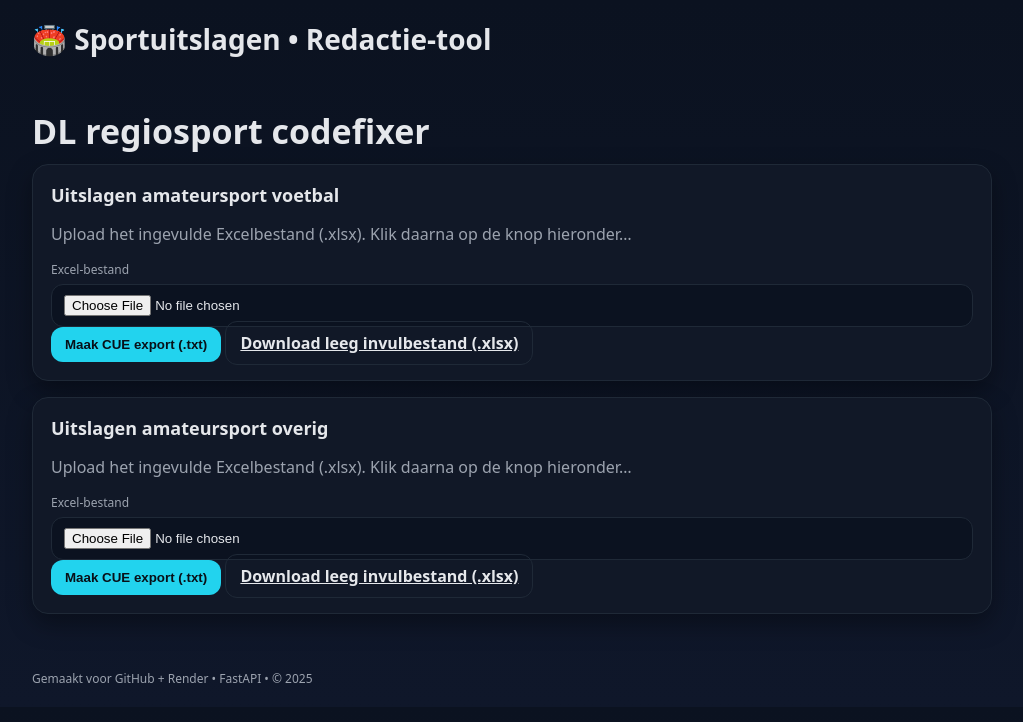
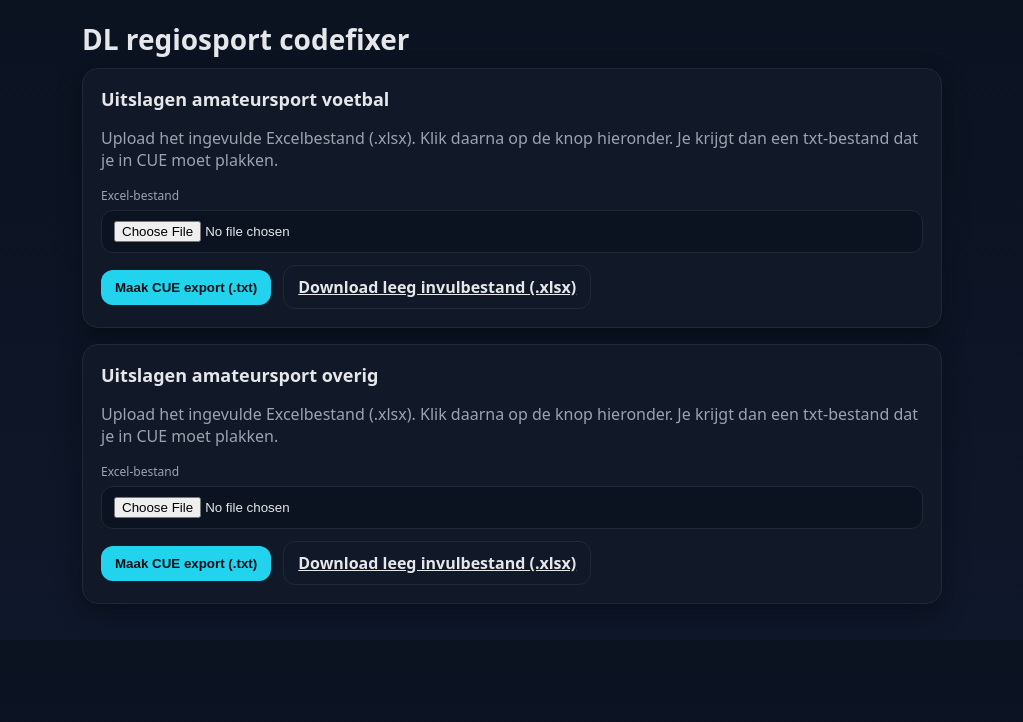
Before and after one commit to roel1983o/DL-regiosport-poging2, a FastAPI app: page / in a window 1280 px wide. Shown: the top 722 px of the page, without its empty margins (128-1151 px from the left). Run offline with FastAPI, Linux system fonts and the light colour scheme.

Commit message:
Update index.html

```diff
--- a/app/templates/index.html
+++ b/app/templates/index.html
@@ -1,49 +1,71 @@
-{% extends "base.html" %}
-{% block content %}
-  <section class="titlewrap">
-    <h1 class="page-title">DL regiosport codefixer</h1>
-  </section>
+<!doctype html>
+<html lang="nl">
+<head>
+  <meta charset="utf-8" />
+  <meta name="viewport" content="width=device-width, initial-scale=1" />
+  <title>DL regiosport codefixer</title>
+  <link rel="stylesheet" href="/static/styles.css" />
+  <style>
+    .actions { display:flex; gap:12px; align-items:center; margin-top:12px; }
+    .ghost { background: transparent; border: 1px solid var(--border); color: var(--text); }
+    .ghost:hover { border-color: var(--accent); }
+    .wrap { max-width: 900px; margin: 0 auto; }
+  </style>
+</head>
+<body>
+  <main class="container wrap">
+    <h1>DL regiosport codefixer</h1>
 
-  <!-- VOETBAL -->
+    {% if error %}
+      <div class="error">{{ error }}</div>
+    {% endif %}
+
+    <!-- ============= VOETBAL ============= -->
     <section class="card">
       <h2>Uitslagen amateursport voetbal</h2>
-  <p class="muted">Upload het ingevulde Excelbestand (.xlsx). Klik daarna op de knop hieronder…</p>
+      <p class="muted">
+        Upload het ingevulde Excelbestand (.xlsx). Klik daarna op de knop hieronder.
+        Je krijgt dan een txt-bestand dat je in CUE moet plakken.
+      </p>
 
-  <form id="form-voetbal" method="post" action="/process" enctype="multipart/form-data">
-  <input type="hidden" name="pipeline" value="A">
+      <form id="form-voetbal" method="post" action="/process" enctype="multipart/form-data" novalidate>
+        <input type="hidden" name="pipeline" value="A" />
         <div>
           <label class="label" for="file-voetbal">Excel-bestand</label>
-    <input id="file-voetbal" type="file" name="file_voetbal" accept=".xlsx" required class="input">
+          <input id="file-voetbal" class="input" type="file" name="file_voetbal" accept=".xlsx" required />
         </div>
+
         <div class="actions">
-    <button type="submit" class="btn">Maak CUE export (.txt)</button>
+          <button type="submit" class="btn" id="submit-voetbal">Maak CUE export (.txt)</button>
           <a class="btn ghost" href="/static/templates/Invulbestand_amateursport_voetbal.xlsx" download>
             Download leeg invulbestand (.xlsx)
           </a>
         </div>
       </form>
-
     </section>
 
-<!-- OVERIG -->
+    <!-- ============= OVERIG ============= -->
     <section class="card">
       <h2>Uitslagen amateursport overig</h2>
-  <p class="muted">Upload het ingevulde Excelbestand (.xlsx). Klik daarna op de knop hieronder…</p>
+      <p class="muted">
+        Upload het ingevulde Excelbestand (.xlsx). Klik daarna op de knop hieronder.
+        Je krijgt dan een txt-bestand dat je in CUE moet plakken.
+      </p>
 
-  <form id="form-overig" method="post" action="/process" enctype="multipart/form-data">
-  <input type="hidden" name="pipeline" value="B">
+      <form id="form-overig" method="post" action="/process" enctype="multipart/form-data" novalidate>
+        <input type="hidden" name="pipeline" value="B" />
         <div>
           <label class="label" for="file-overig">Excel-bestand</label>
-    <input id="file-overig" type="file" name="file_overig" accept=".xlsx" required class="input">
+          <input id="file-overig" class="input" type="file" name="file_overig" accept=".xlsx" required />
         </div>
+
         <div class="actions">
-    <button type="submit" class="btn">Maak CUE export (.txt)</button>
+          <button type="submit" class="btn" id="submit-overig">Maak CUE export (.txt)</button>
           <a class="btn ghost" href="/static/templates/Invulbestand_amateursport_overig.xlsx" download>
             Download leeg invulbestand (.xlsx)
           </a>
         </div>
       </form>
-
     </section>
 
     {% if ok %}
@@ -72,4 +94,28 @@
         </div>
       </section>
     {% endif %}
-{% endblock %}
+  </main>
+
+  <script>
+    function copyPreview() {
+      const el = document.getElementById('preview');
+      if (!el) return;
+      navigator.clipboard.writeText(el.value || el.innerText || '').then(() => {
+        const btn = document.getElementById('copyBtn');
+        if (btn) { btn.innerText = 'Gekopieerd!'; setTimeout(() => btn.innerText='Kopieer', 1500); }
+      });
+    }
+
+    // kleine safeguard tegen dubbel submitten
+    function lockButton(id) {
+      const btn = document.getElementById(id);
+      if (btn) {
+        btn.disabled = true;
+        setTimeout(() => { try { btn.disabled = false; } catch(e){} }, 3000);
+      }
+    }
+    document.getElementById('form-voetbal')?.addEventListener('submit', () => lockButton('submit-voetbal'));
+    document.getElementById('form-overig')?.addEventListener('submit',  () => lockButton('submit-overig'));
+  </script>
+</body>
+</html>
```
Lines whose indentation alone changed are shown as unchanged.
